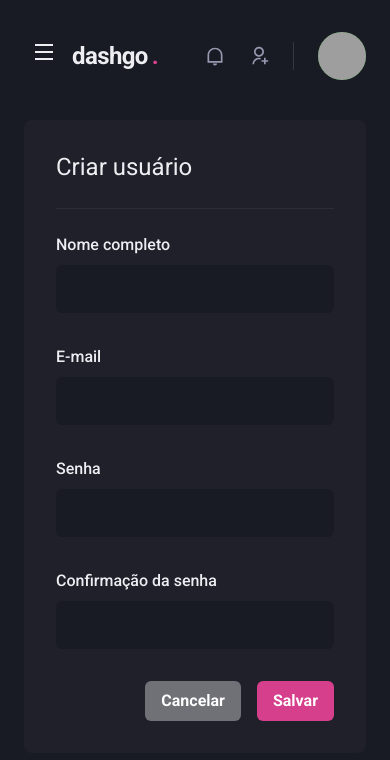
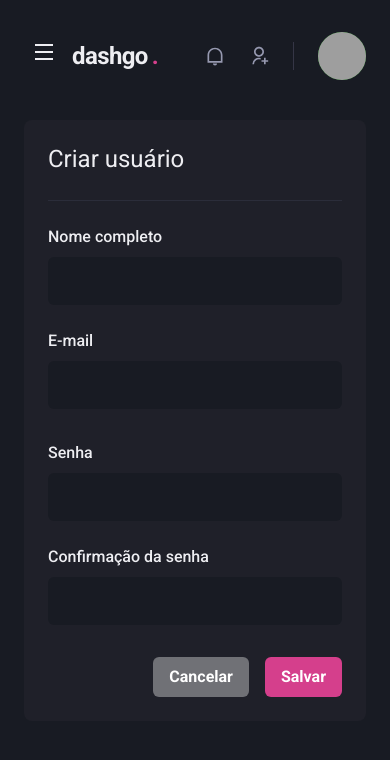
Before and after one commit to nelsonsantosaraujo/dashgo, a Next.js app: page /users/create in a window 390 px wide. Shown: the top 760 px of the page. Built offline with nearby package versions, Linux system fonts and the light colour scheme; grey boxes are pictures that could not be loaded.

Commit message:
Createuser responsiveness

```diff
--- a/src/pages/users/create.tsx
+++ b/src/pages/users/create.tsx
@@ -11,18 +11,18 @@
       <Flex w="100%" my="6" maxWidth={1480} mx="auto" px="6">
         <Sidebar />
 
-        <Box flex="1" borderRadius="8" bg="gray.800" p="8">
+        <Box flex="1" borderRadius="8" bg="gray.800" p={['6', '8']}>
           <Heading size="lg" fontWeight="normal">Criar usuário</Heading>
 
           <Divider my="6" borderColor="gray.700" />
 
           <VStack spacing="8" >
-            <SimpleGrid minChildWidth="240px" spacing="8" w="100%">
+            <SimpleGrid minChildWidth="240px" spacing={['6', '8']} w="100%">
               <Input name="name" label="Nome completo" />
               <Input name="email" type="email" label="E-mail" />
             </SimpleGrid>
 
-            <SimpleGrid minChildWidth="240px" spacing="8" w="100%">
+            <SimpleGrid minChildWidth="240px" spacing={['6', '8']} w="100%">
               <Input name="password" type="password" label="Senha" />
               <Input name="password_confirmation" type="password" label="Confirmação da senha" />
             </SimpleGrid>
```
